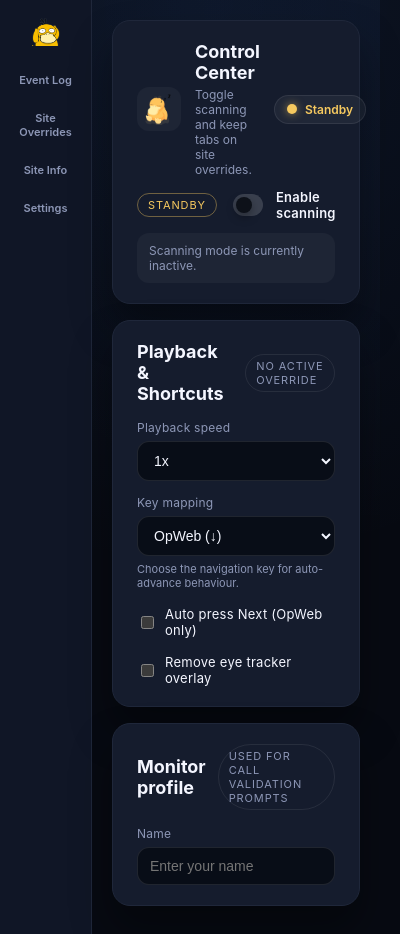
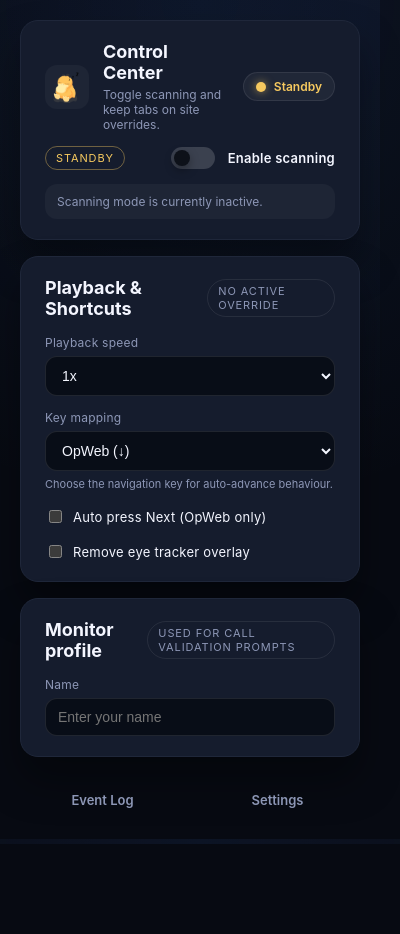
Before and after one commit to bowlperson/QA-Assist, a browser extension: page popup.html in a window 400 px wide. After the commit the page ends 844 px from the top, so only its background shows below. Drawn offline with Linux system fonts and the light colour scheme.

Commit message:
Adjust popup navigation layout

```diff
--- a/popup.html
+++ b/popup.html
@@ -9,17 +9,29 @@
             width: 380px;
         }
 
-        .app-shell.compact {
-            grid-template-columns: 92px minmax(0, 1fr);
+        .popup-wrapper {
+            display: flex;
+            flex-direction: column;
+            min-height: 100%;
         }
 
-        .app-shell.compact .main-content {
-            padding: 20px 20px 28px;
+        .popup-wrapper .main-content {
+            padding: 20px 20px 24px;
+            gap: 16px;
+            flex: 1;
         }
 
-        .app-shell.compact .nav-link {
-            font-size: 11px;
-            padding: 8px 6px;
+        .popup-actions {
+            display: flex;
+            gap: 10px;
+            padding: 0 20px 20px;
+        }
+
+        .popup-actions .nav-link {
+            flex: 1;
+            justify-content: center;
+            font-size: 13px;
+            padding: 10px 0;
         }
 
         .status-card {
@@ -74,19 +86,7 @@
     </style>
 </head>
 <body class="popup">
-    <div class="app-shell compact">
-        <aside class="sidebar">
-            <div class="brand">
-                <img src="icon.png" alt="QA Assist icon" width="28" height="28">
-                <span>QA Assist</span>
-            </div>
-            <nav class="nav-links">
-                <button class="nav-link" id="viewLogs" type="button">Event Log</button>
-                <button class="nav-link" id="openOverrides" type="button">Site Overrides</button>
-                <button class="nav-link" id="openSiteInfo" type="button">Site Info</button>
-                <button class="nav-link" id="openSettings" type="button">Settings</button>
-            </nav>
-        </aside>
+    <div class="popup-wrapper">
         <main class="main-content">
             <section class="card status-card">
                 <div class="status-header">
@@ -159,6 +159,10 @@
                 </div>
             </section>
         </main>
+        <div class="popup-actions">
+            <button class="nav-link" id="viewLogs" type="button">Event Log</button>
+            <button class="nav-link" id="openSettings" type="button">Settings</button>
+        </div>
     </div>
 
     <div class="modal" id="scanConfirm">
--- a/popup.js
+++ b/popup.js
@@ -11,8 +11,6 @@ document.addEventListener("DOMContentLoaded", () => {
     const removeEyeTrackerToggle = document.getElementById("removeEyeTracker");
     const monitorNameInput = document.getElementById("monitorName");
     const viewLogsButton = document.getElementById("viewLogs");
-    const openOverridesButton = document.getElementById("openOverrides");
-    const openSiteInfoButton = document.getElementById("openSiteInfo");
     const overrideBadge = document.getElementById("overrideBadge");
     const openSettingsButton = document.getElementById("openSettings");
 
@@ -202,14 +200,6 @@ document.addEventListener("DOMContentLoaded", () => {
         chrome.tabs.create({ url: chrome.runtime.getURL("log.html") });
     });
 
-    openOverridesButton.addEventListener("click", () => {
-        chrome.tabs.create({ url: chrome.runtime.getURL("site-overrides.html") });
-    });
-
-    openSiteInfoButton.addEventListener("click", () => {
-        chrome.tabs.create({ url: chrome.runtime.getURL("site-info.html") });
-    });
-
     openSettingsButton.addEventListener("click", () => {
         chrome.tabs.create({ url: chrome.runtime.getURL("settings.html") });
     });
```
